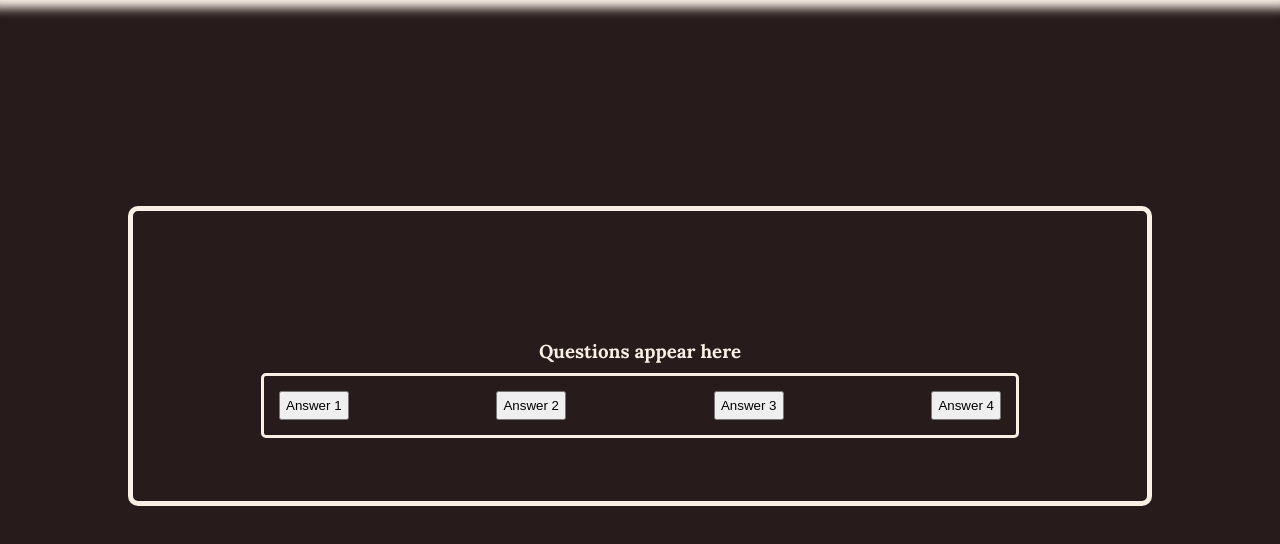
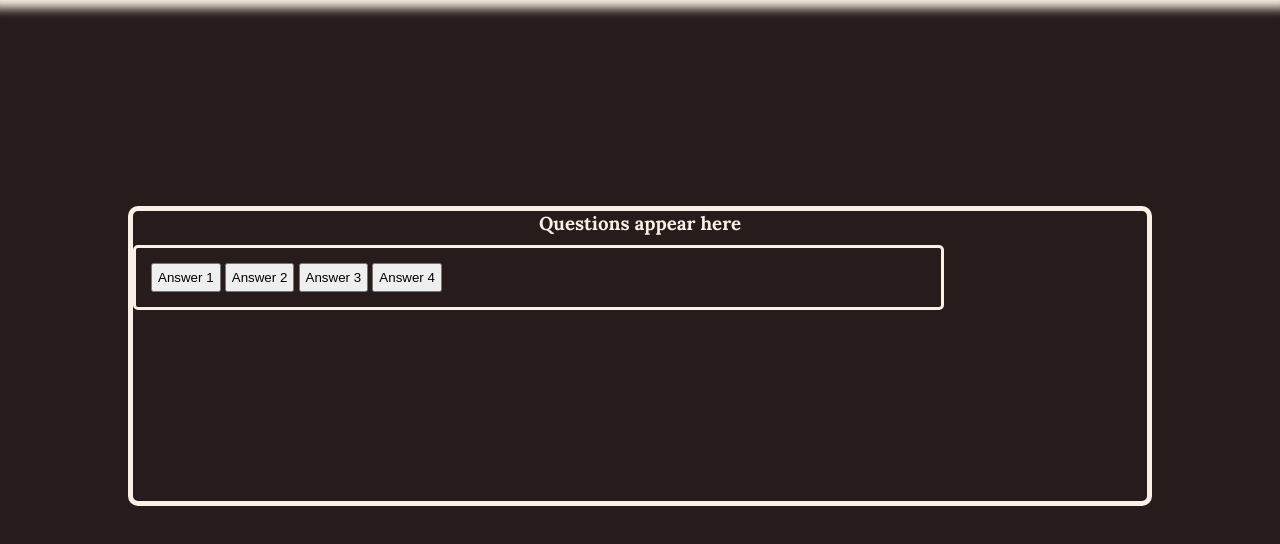
Before and after one commit to niallpcarroll/classical-music-quiz, a plain HTML site: page index.html in a window 1280 px wide. Shown: the part 194-738 px from the top of the page. Drawn offline with Linux system fonts and the light colour scheme.

Commit message:
Add styling to container div

```diff
--- a/assets/css/style.css
+++ b/assets/css/style.css
@@ -75,8 +75,9 @@ p {
 .container {
     border: 5px solid #faf0e6;
     width: 80%;
-    left: 15%;
+    right: 20%
     padding: 10%;
+    padding-right: 0;
     margin-bottom: 100px;
     height: 300px;
     border-radius: 10px;
@@ -88,6 +89,8 @@ h3 {
 
 .btn {
     padding: 5px;
+    width: auto;
+
 
 }
 
@@ -96,5 +99,7 @@ h3 {
     border: 3px solid #faf0e6;
     border-radius: 5px;
     margin-top: 10px;
-    display: flex;
+    column-count: auto;
     columns: 2;
+    width: 80%;
+    left: 10%;
```
